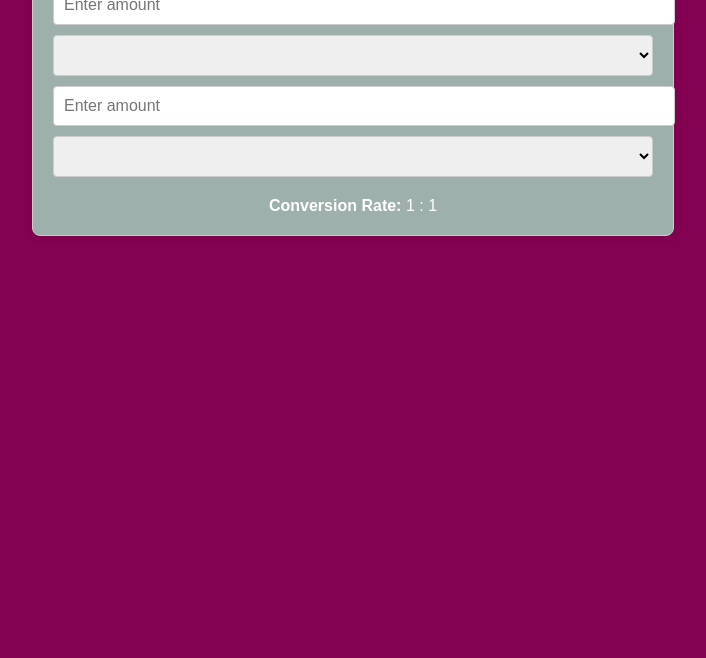
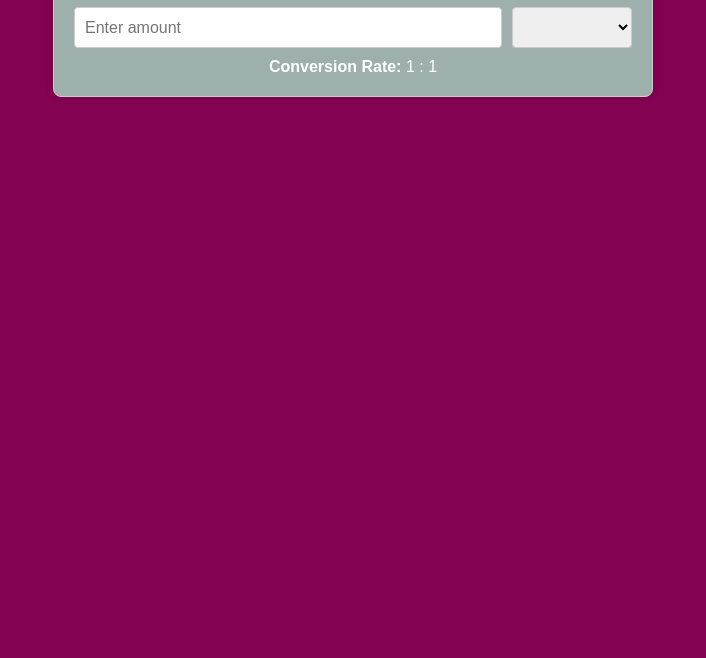
Before and after one commit to CurtisScholey/CurrencyConverter, a plain HTML site: page index.html in a window 1280 px wide. Shown: the part 142-800 px from the top of the page, without its empty margins (287-993 px from the left). Drawn offline with Linux system fonts and the light colour scheme.

Commit message:
Update styles.css
Added more to resize the input box, dynamically scaling.

```diff
--- a/styles.css
+++ b/styles.css
@@ -1,6 +1,13 @@
 /* css file to manage the format of the tool */
 
 /* styles.css */
+
+* {
+    margin: 0;
+    padding: 0;
+    box-sizing: border-box;
+}
+
 body {
     font-family: Arial, sans-serif;
     background-color: #830251; /* Page background color */
@@ -24,17 +31,27 @@ h1 {
     color: #fff; /* Header text color */
 }
 
-.input-field, .currency-dropdown {
+.conversion-section-1, .conversion-section {
+    display: grid;
+    grid-template-columns: 1fr auto; /* Input field takes most of the space, dropdown takes less */
+    gap: 10px; /* Gap between input field and dropdown */
+    margin-bottom: 10px; /* Bottom margin for spacing */
+}
+
+.input-field {
     padding: 10px;
     font-size: 16px;
     border: 1px solid #ccc;
     border-radius: 4px;
-    width: 100%; /* Make input fields and dropdowns responsive */
-    margin-bottom: 10px;
+    width: 100%; /* Input field takes full width */
 }
 
 .currency-dropdown {
-    min-width: 120px; /* Input box width */
+    padding: 10px;
+    font-size: 16px;
+    border: 1px solid #ccc;
+    border-radius: 4px;
+    min-width: 120px; /* Dropdown has a minimum width */
 }
 
 .conversion-rate {
```
